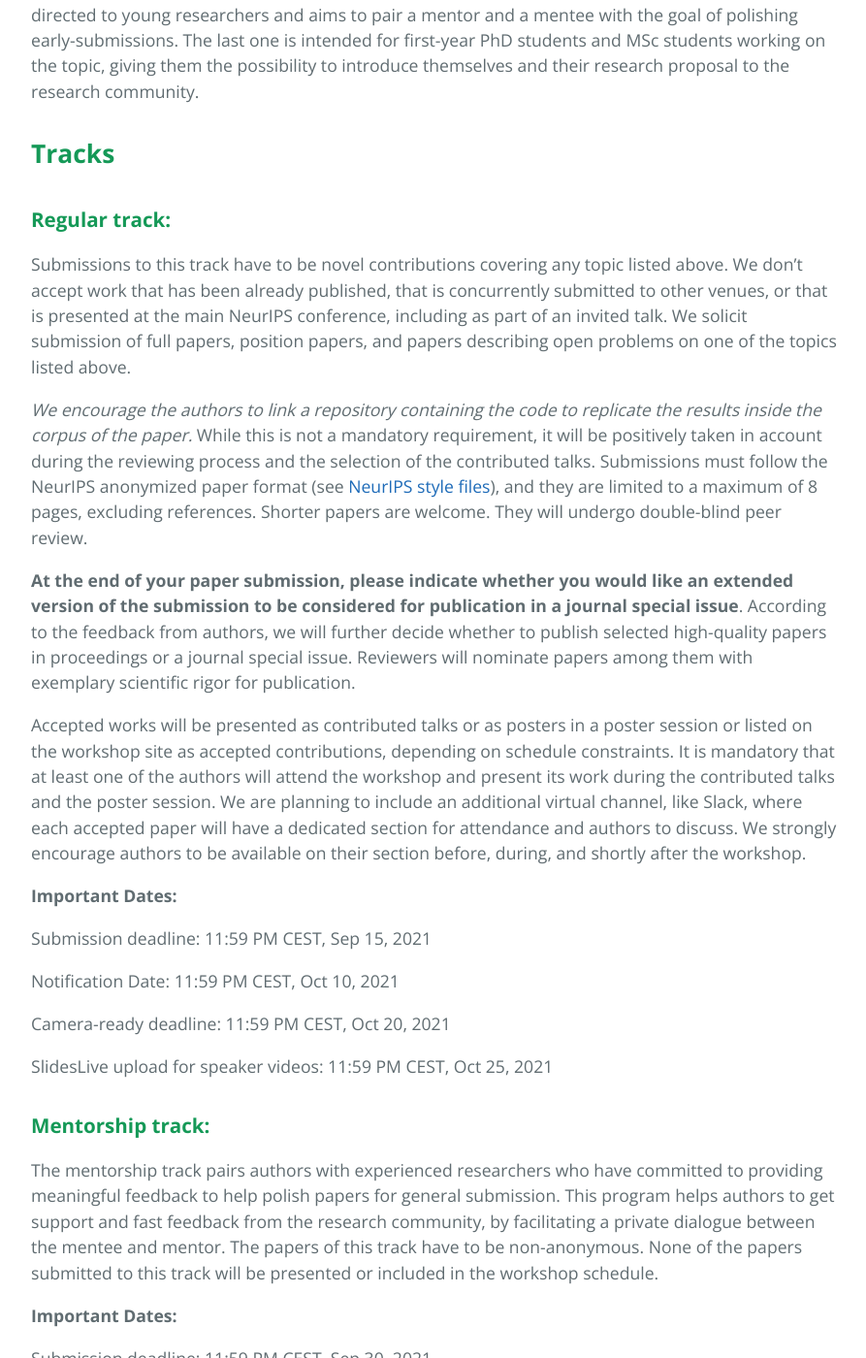
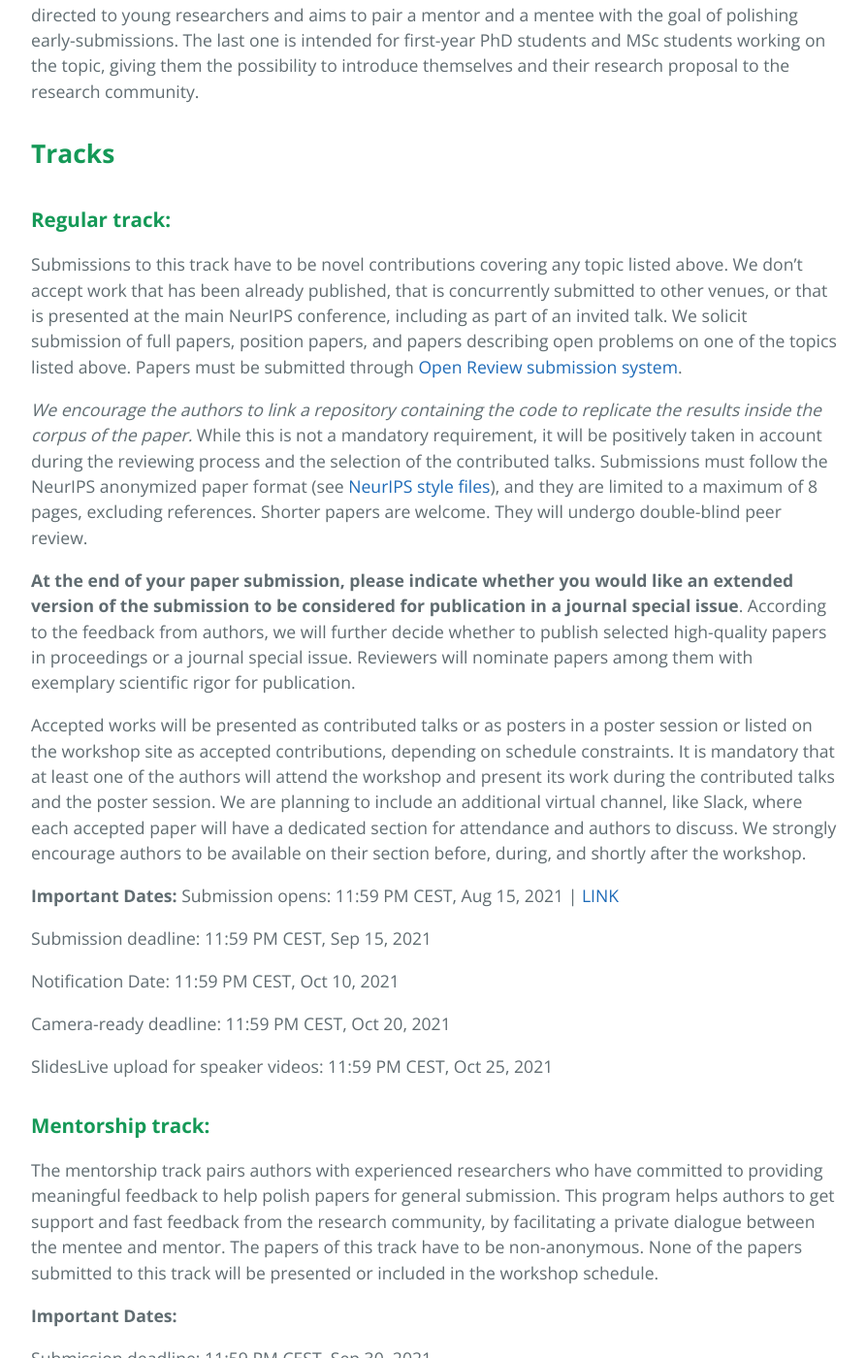
Before and after one commit to xai4debugging/xai4debugging.github.io, a Jekyll site: the page built from index.md, in a window 1280 px wide and 1400 px high, scrolled down 1769 px. Shown: the whole window at 97% size, without its empty margins (192-1085 px from the left). Built offline with Jekyll 4.4.1, drawn with Linux system fonts in a browser that asks for light colours.

Commit message:
added submission system for regular track

```diff
--- a/index.md
+++ b/index.md
@@ -37,8 +37,7 @@ The call for papers includes three different tracks: *regular*, *mentorship*, an
 ## **Tracks**
 
 ### **Regular track:**
-Submissions to this track have to be novel contributions covering any topic listed above. We don't accept work that has been already published, that is concurrently submitted to other venues, or that is presented at the main NeurIPS conference, including as part of an invited talk. We solicit submission of full papers, position papers, and papers describing open problems on one of the topics listed above.
-
+Submissions to this track have to be novel contributions covering any topic listed above. We don't accept work that has been already published, that is concurrently submitted to other venues, or that is presented at the main NeurIPS conference, including as part of an invited talk. We solicit submission of full papers, position papers, and papers describing open problems on one of the topics listed above. Papers must be submitted through <a href="https://openreview.net/group?id=NeurIPS.cc/2021/Workshop/XAI4Debugging">Open Review submission system</a>.
 
 *We encourage the authors to link a repository containing the code to replicate the results inside the corpus of the paper.* While this is not a mandatory requirement, it will be positively taken in account during the reviewing process and the selection of the contributed talks. Submissions must follow the NeurIPS anonymized paper format (see <a href="https://neurips.cc/Conferences/2021/PaperInformation/StyleFiles"> NeurIPS style files</a>), and they are limited to a maximum of 8 pages, excluding references. Shorter papers are welcome. They will undergo double-blind peer review.
 
@@ -50,6 +49,7 @@ We are planning to include an additional virtual channel, like Slack, where each
 
 
 **Important Dates:**
+Submission opens: 11:59 PM CEST, Aug 15, 2021 | <a href="https://openreview.net/group?id=NeurIPS.cc/2021/Workshop/XAI4Debugging">LINK</a>
 
 Submission deadline: 11:59 PM CEST, Sep 15, 2021
 
```
